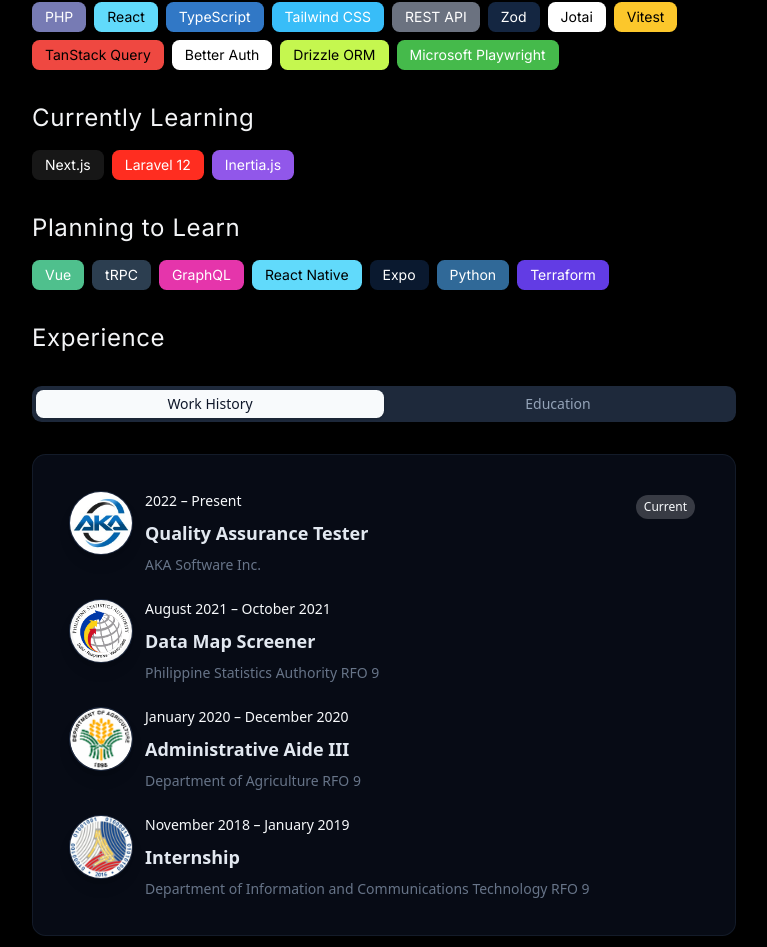
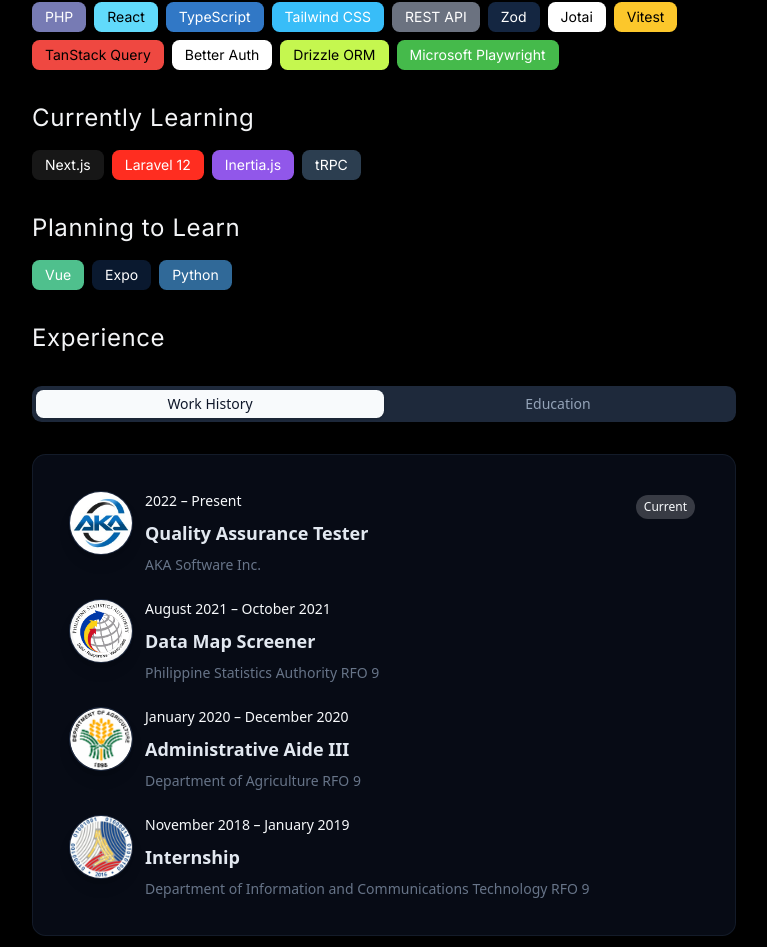
Before and after one commit to andreirabon/portfolio, a React (Vite) app: page / in a window 1280 px wide. Shown: the part 1346-2293 px from the top of the page, without its empty margins (256-1023 px from the left). Built offline with nearby package versions, Linux system fonts and the light colour scheme; a web font is replaced by a local one.

Commit message:
Update skills.

```diff
--- a/src/components/Skills.tsx
+++ b/src/components/Skills.tsx
@@ -17,7 +17,6 @@
   "TanStack Query": { bg: "#ef4841", text: "#000000" },
   Jotai: { bg: "white", text: "#000000" },
   "Better Auth": { bg: "white", text: "#000000" },
-  GraphQL: { bg: "#E535AB", text: "#ffffff" },
   "React Native": { bg: "#61DAFB", text: "#000000" },
   Expo: { bg: "#0A192F", text: "#ffffff" },
   "Microsoft Playwright": { bg: "#45BA4B", text: "#ffffff" },
@@ -25,7 +24,6 @@
   "Drizzle ORM": { bg: "#C5F74F", text: "#000000" },
   tRPC: { bg: "#2C3E50", text: "white" },
   Python: { bg: "#306998", text: "#ffffff" },
-  Terraform: { bg: "#623CE4", text: "#ffffff" },
   "Laravel 12": { bg: "#FF2D20", text: "#ffffff" },
   PHP: { bg: "#777BB4", text: "#ffffff" },
   "Inertia.js": { bg: "#9157EA", text: "white" },
@@ -54,11 +52,11 @@
   },
   {
     title: "Currently Learning",
-    items: ["Next.js", "Laravel 12", "Inertia.js"],
+    items: ["Next.js", "Laravel 12", "Inertia.js", "tRPC"],
   },
   {
     title: "Planning to Learn",
-    items: ["Vue", "tRPC", "GraphQL", "React Native", "Expo", "Python", "Terraform"],
+    items: ["Vue", "Expo", "Python"],
   },
 ];
 
```
Also changed, not shown: 1 other file (tests, documents, lock files or other folders).
